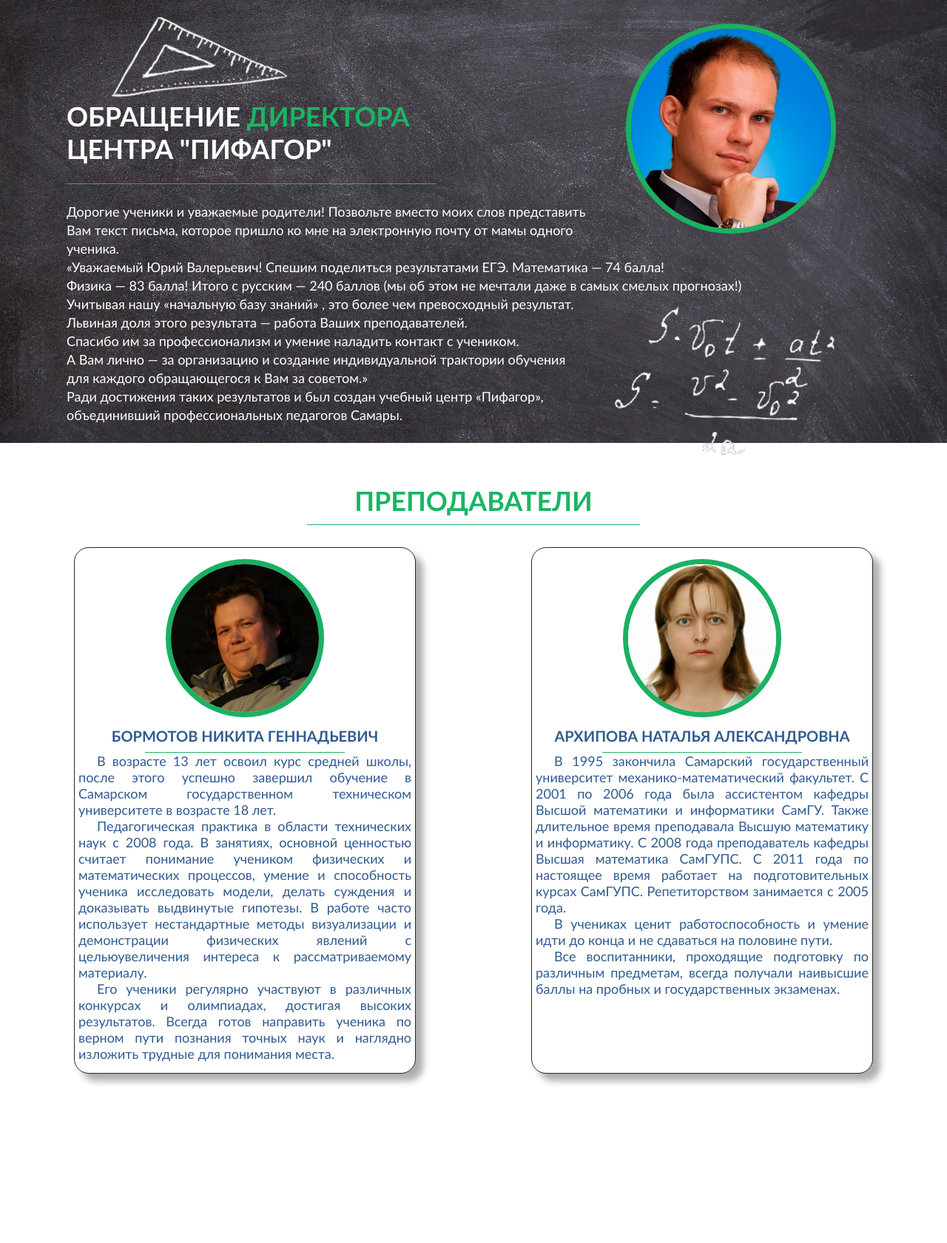
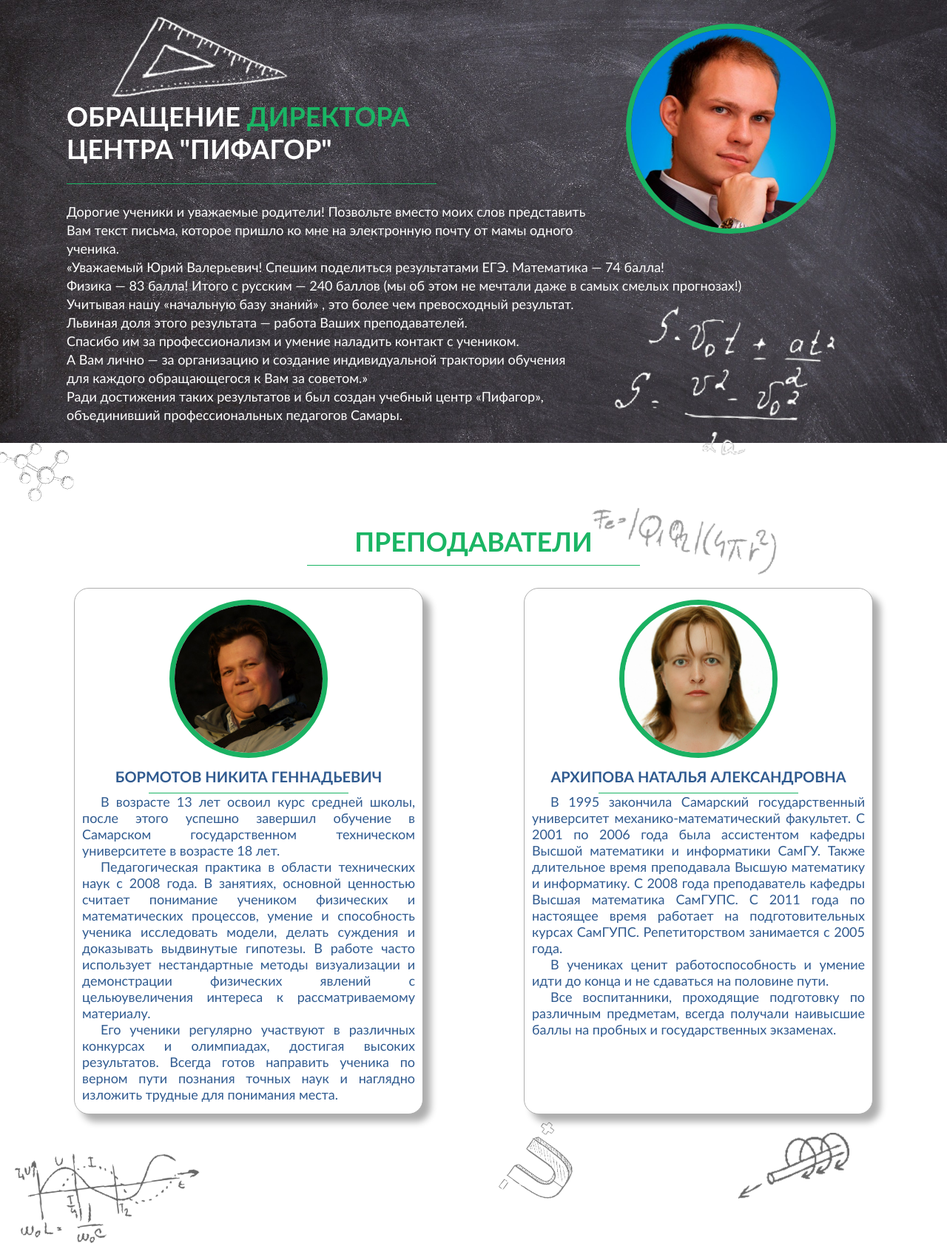
Before and after one commit to algorithm-ssau/pifagor, a PHP site: page /sait/teachers.html in a window 1280 px wide. Shown: the part 197-1878 px from the top of the page at 74% size. Before the commit the page ends 1664 px from the top, so only its background shows below. Run offline with PHP 8.4, Linux system fonts and the light colour scheme.

Commit message:
Преподаватели_доделанная

```diff
--- a/sait/sait.html
+++ b/sait/sait.html
@@ -38,7 +38,7 @@
 					<a href="#">Стоимость</a>
 				</li>
 				<li>
-					<a href="contacts.html">Контакты</a>
+					<a href="#">Контакты</a>
 				</li>
 			</ul>
 		</nav>
--- a/sait/styleteachers.css
+++ b/sait/styleteachers.css
@@ -138,15 +138,6 @@ margin-right: 60px;
 	margin: 0;
 }
 
-.contactsHeader {
-	font-size: 36px;
-	color: white;
-	font-weight: bold;
-	text-transform: uppercase;
-	padding-left: 40px;
-	padding-top: 40px;
-}
-
 .treatment1 span{
 	color:#1ab564;
 }
@@ -193,14 +184,6 @@ margin-right: 60px;
  	margin-right: 100px;
  }
 
- .map{
- 	width: 50%;
- 	float: right;
- 	margin-top: 50px;
- 	margin-right: 50px;
-	margin-left: 50px;
- }
-
  .grafik{
  	width: 300px;
  	float: right;
@@ -216,7 +199,7 @@ margin-right: 60px;
 
 .tittlesubjects {
     text-align: center;
-    margin-top:56px;
+    margin-top:-70px;
     padding: 0;
 }
 
@@ -238,34 +221,34 @@ margin-right: 60px;
 
 .item item1{
 	margin-top: 30px;
-	padding-left: 5px;
-	padding-right: 5px;
+	padding-left: 10px;
+	padding-right: 10px;
 	margin-left: 50px;
 	width: 450px;
 	height: 710px;
 	float: left;
 	text-align: center;
 	background-color: white;
-	border: 1px solid #282923;
+	border: 1px solid #AEAEAE;
 	box-shadow: 10px 10px 10px #AEAEAE;
 	border-radius: 20px;
-	margin-bottom: 100px;
+	margin-bottom: 10px;
 }
 
 .item item2{
 	margin-top: 30px;
-	padding-left: 5px;
-	padding-right: 5px;
+	padding-left: 10px;
+	padding-right: 10px;
 	margin-right: 50px;
 	width: 450px;
 	height: 710px;
 	float: left;
 	text-align: center;
 	background-color: white;
-	border: 1px solid #282923;
+	border: 1px solid #AEAEAE;
 	box-shadow: 10px 10px 10px #AEAEAE;
 	border-radius: 20px;
-	margin-bottom: 100px;
+	margin-bottom: 10px;
 }
 
 .arkhipova{
@@ -315,55 +298,91 @@ text-indent: 25px;
 	margin-left:114px;
 }
 
-
- .infobox{
- 	width: 960px;
- 	height: 220px;
- 	background-color: white;
- 	border-radius: 50px;
- 	margin-left: auto;
- 	margin-right: auto;
- 	margin-top:80px;
- 	margin-bottom: 0;
+ .molecula{
+ 	width: 100px;
+ 	opacity: 0.7;
  }
 
- .nameinfobox{
-    margin-left:40px;
-   color:#305b90;
+ .drugayaformula{
+ 	width: 250px;
+ 	margin-left: 800px;
+ 	opacity: 0.4;
+ 	margin-top: 5px;
  }
-.phoneinfobox{
 
- 	margin-left:50px;
-   color: #305b90;
+ .grafik2{
+ 	width: 250px;
+ 	margin-left: 20px;
+ 	opacity: 0.6;
+ 	margin-bottom: -60px;
+ }
+
+ .magnit1{
+ 	width: 100px;
+ 	margin-left: 400px;
+ 	opacity: 0.6;
+ }
+
+ .vint{
+ 	width: 150px;
+ 	margin-left: 220px;
+ 	opacity: 0.6;
+
+ }
+
+/*#slider {
+	position: relative;
+	text-align: center;
+	top: 10px;
 }
 
- .tittleinfo p{
- 	font-size: 40px;
- 	color:#305b90;
- 	padding-top: 30px;
- 	margin-left: 150px;
- }
+#slider{
+	margin: 0 auto;
+}
 
- .tittleinfo span{
- 	text-transform: uppercase;
- 	font-weight: bold;
- }
- input{
- 	font-size: 20px;
-  	color: white;
-  	text-align: center;
-  	width: 200px;
-  	height: 60px;
-  	border-radius: 30px;
-  	background: #ABABAB;
-  	border: none;
-  	margin-top: 0px;
-  	outline: none;
- }
+#slider article{
+	width: 20%;
+	float: left;
+}
 
- input[type="text"]::-webkit-input-placeholder {
-     color: #305b90;
-    }
-    input[type="text"]::-moz-placeholder {
-     color: #305b90;
-    }
+#slider .item{
+	width: 50%;
+	line-height: 0;
+}
+
+#overflow{
+	width: 100%;
+	overflow: hidden;
+}
+
+#desktop: checked ~ #slider{
+	max-width: 960px;
+}
+
+#switch1:checked ~ #controls label:nth-child(2),
+#switch2:checked ~ #controls label:nth-child(1){
+	background: url('prev.png') no-repeat;
+	float: left;
+	margin: 0 0 0 -84px;
+	display: block;
+	height: 68px;
+	width: 68px;
+}
+
+#switch1:checked ~ #controls label:nth-child(1),
+#switch2:checked ~ #controls label:nth-child(2){
+	background: url('next.png') no-repeat;
+	float: right;
+	margin: 0 -84px 0 0;
+	display: block;
+	height: 68px;
+	width: 68px;
+}
+
+label, a{
+	cursor: pointer;
+}
+
+.all input{
+	display: none;
+}
--- a/sait/teachers.html
+++ b/sait/teachers.html
@@ -8,7 +8,6 @@
 		 <body>
 		 	<header>
 		 		<div class="container">
-
 		 			<img src="logo.jpg" alt="Pifagor" class="logo">
 		 			<div class="tittles">
 		 				<div class="textpifagor">Пифагор</div>
@@ -38,20 +37,18 @@
 		 						<a href="#">Стоимость</a>
 		 					</li>
 		 					<li>
-					<a href="contacts.html">Контакты</a>
+		 						<a href="#">Контакты</a>
 		 					</li>
 		 				</ul>
 		 			</nav>
 		 		</div>
 		 	</section>
-
 		 	<section id="blackboard">
 		 		<div class="container">
 		 			<div class="alltextblackboard">
 		 				<img src="lineika.png" class="lineika">
 		 				<img src="Zhelnov.png" class="zhelnov">
 		 				<div class = "treatment1">
-			<!img src="formula.png" class="formula">
 		 					<p>Обращение <span>директора</span><br>центра "Пифагор"</p>
 		 				</div>
 		 				<div class="lineblackboard"></div>
@@ -60,13 +57,11 @@
 		 				</div>
 		 				<img src="grafik.png" class="grafik">
 		 			</div>
-
 		 		</section>
-
 		 		<section id="courses">
-
+		 			<img src="molecula.png" class="molecula">
+		 			<img src="drugayaformula.png" class="drugayaformula">
 		 			<div class="container">
-
 		 					<div class="tittlesubjects">
 		 					<p>преподаватели</p></div>
 		 					<div class="lin"></div>
@@ -87,6 +82,9 @@
 		 								<p>В 1995 закончила Самарский государственный университет механико-математический факультет. С 2001 по 2006 года была ассистентом кафедры Высшой математики и информатики СамГУ. Также длительное время преподавала Высшую математику и информатику. С 2008 года преподаватель кафедры Высшая математика СамГУПС. С 2011 года по настоящее время работает на подготовительных курсах СамГУПС. Репетиторством занимается с 2005 года.</p><p>В учениках ценит работоспособность и умение идти до конца и не сдаваться на половине пути. </p><p>Все воспитанники, проходящие подготовку по различным предметам, всегда получали наивысшие баллы на пробных и государственных экзаменах. </p>
 		 							</item2>
 		 						</div>
+
+
+
 			<!--div class="item">
 				<h3>Удобство</h3>
 				<div class="liniya"></div>
@@ -101,6 +99,8 @@
 			</div>
 		</div-->
 		</section>
-
+		<img src="grafik2.png" class="grafik2">
+		<img src="magnit1.png" class="magnit1">
+		<img src="vint.png" class="vint">
 		</body>
 		</html>
```
Also changed, not shown: sait/drugayaformula.png (added), sait/formula3.png (added), sait/grafik2.png (added), sait/magnit1.png (added), sait/molecula.png (added), sait/next.png (added), sait/prev.png (added), sait/vint.png (added). Lines whose indentation alone changed are shown as unchanged.
